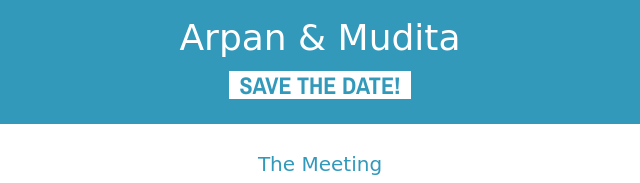
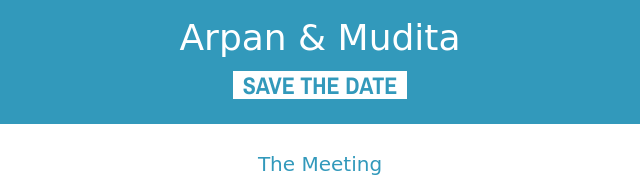
Before and after one commit to sumeetjain/arpanandmudita.com, a plain HTML site: page index.html in a window 1280 px wide. Shown: the top 183 px of the page, 320-960 px from the left. Drawn offline with nearby package versions, Linux system fonts and the light colour scheme; a web font is replaced by a local one.

Commit message:
Testing changes via Web UI.

```diff
--- a/index.html
+++ b/index.html
@@ -21,7 +21,7 @@
   <div class="main-container">
     <div class="main clearfix">
       <h1>Arpan &amp; Mudita</h1>
-      <h2><a href="#the_wedding">Save the Date!</a></h2>
+      <h2><a href="#the_wedding">Save the Date</a></h2>
 
       <div id="sections">
         <div class="section">
```
